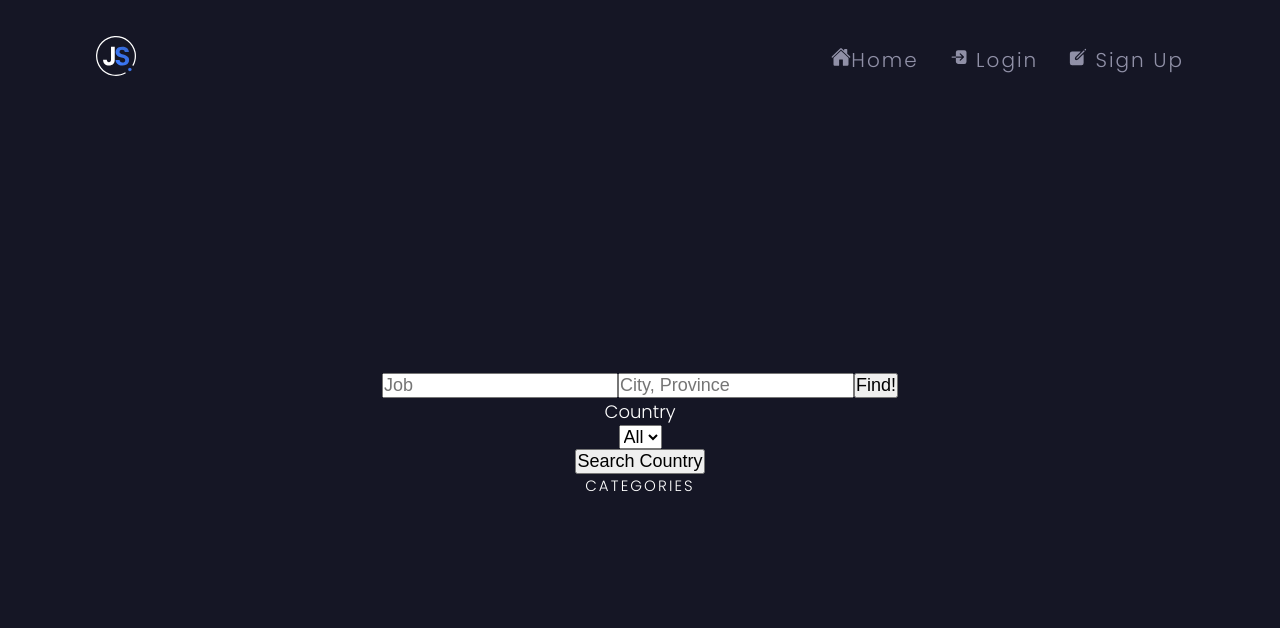
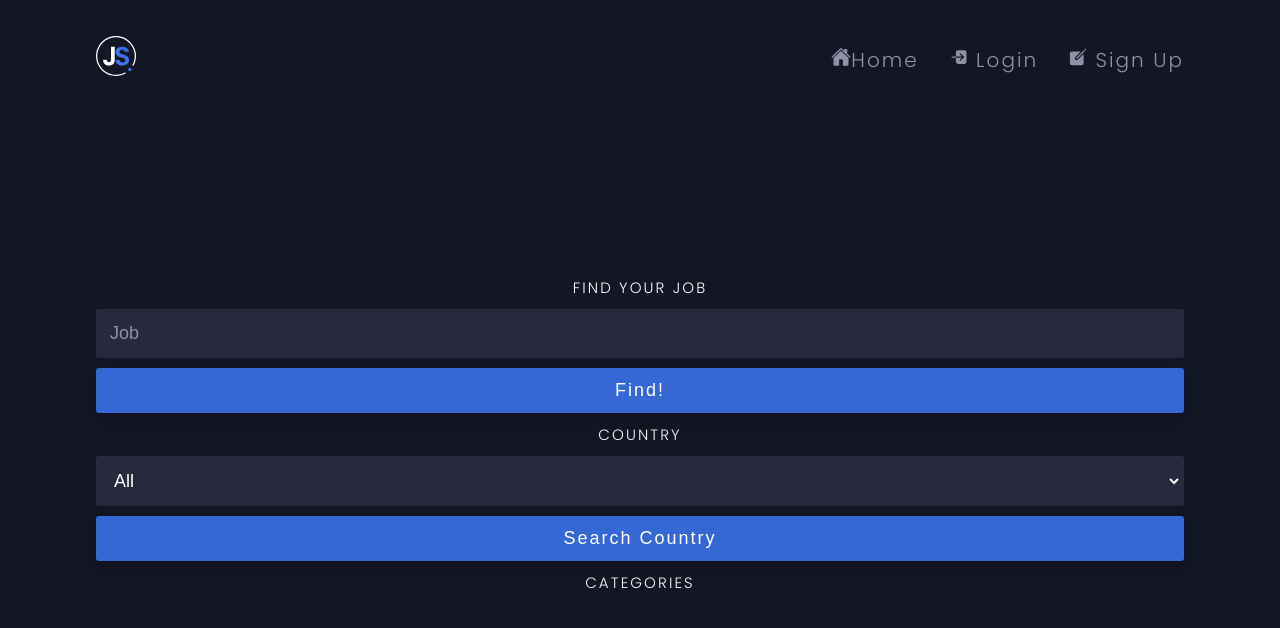
Before and after one commit to JorgeAVargasC/tzuzulcodebootcamp-frontend-react-project, a React (Create React App) app: page /jobs in a window 1280 px wide. Shown: the top 628 px of the page. Built offline with nearby package versions, Linux system fonts and the light colour scheme.

Commit message:
Jobs page styles

```diff
--- a/src/index.css
+++ b/src/index.css
@@ -625,6 +625,27 @@ nav {
     text-justify: inter-word;
 }
 
+.title-find{
+	margin-bottom: 1rem;
+}
+
+.find-job{
+	margin-bottom: 1rem;
+}
+
+.title-country{
+	margin-bottom: 1rem;
+	margin-top: 1rem;
+}
+
+.select-country{
+	margin-bottom: 1rem;
+}
+
+.title-categories{
+	margin-top: 1rem;
+}
+
 .flex-shrink-0{
     flex-shrink: 0!important;
 }
--- a/src/pages/Jobs.jsx
+++ b/src/pages/Jobs.jsx
@@ -161,24 +161,23 @@ export default function Jobs() {
 			}
 
 			<div className="container">
-				<div className="trabajo">
-					<input type="text" placeholder="Job" />
-					<input type="text" placeholder="City, Province" />
-					<button onClick={() => byCategory()} className="btn2" type="button">
-						<span>Find!</span>
-					</button>
-				</div>
 
-				<label>Country</label>
-				<select ref={selectedCountryRef}>
+				<h4 className="title-find">Find your job</h4>
+				<input className="inp find-job" type="text" placeholder="Job" />
+				<button className="btn" onClick={() => byCategory()} type="button">
+					<span>Find!</span>
+				</button>
+
+				<h4 className="title-country">Country</h4>
+				<select className="inp select-country" ref={selectedCountryRef}>
 					<option value="all">All</option>
 					{countries.map((country) => {
 						return <option value={country}>{country}</option>;
 					})}
 				</select>
-				<button onClick={() => byCountry()}>Search Country</button>
+				<button className="btn" onClick={() => byCountry()}><span>Search Country</span></button>
 
-				<h4>Categories</h4>
+				<h4 className="title-categories">Categories</h4>
 				<div className="categories-checkboxes">
 
 					{
--- a/src/pages/SignUp.jsx
+++ b/src/pages/SignUp.jsx
@@ -49,6 +49,8 @@ export default function SignUp() {
 						: setAuth({
 								id: data.user.id,
 								name: data.user.name,
+								email: data.user.email,
+								role: data.user.role,
 								logged: true,
 						  });
 				})
```
